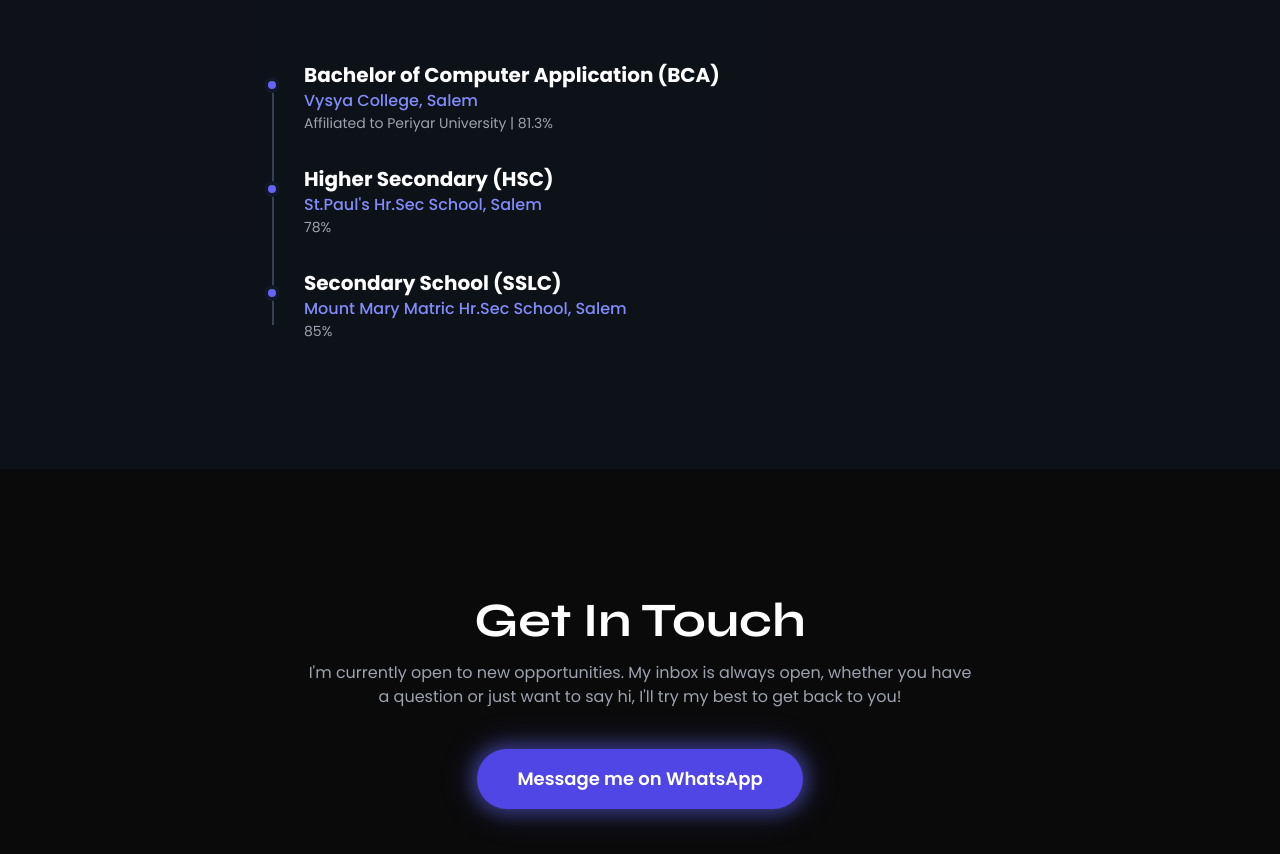
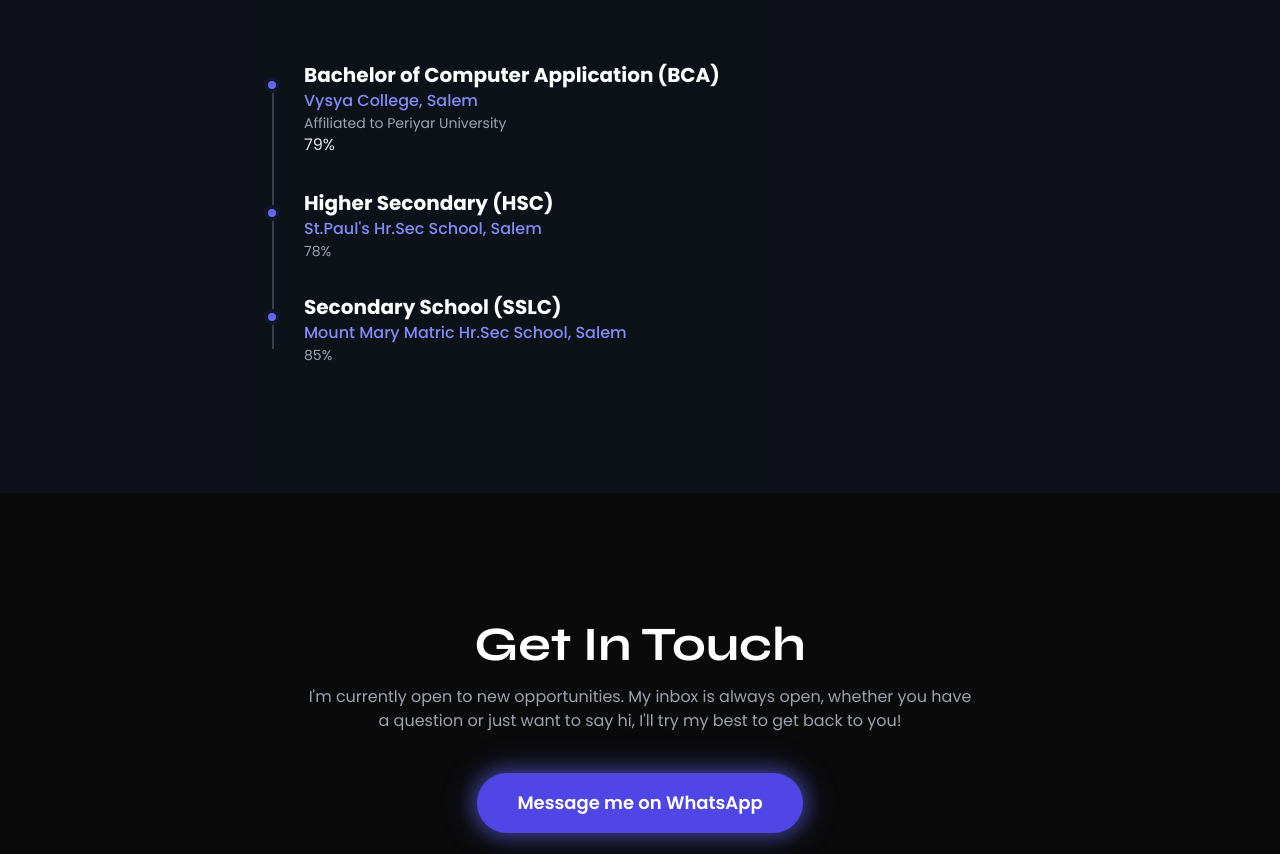
Before and after one commit to dhanushs005/dhanush-portfolio, a plain HTML site: page index.html in a window 1280 px wide. Shown: the part 2309-3163 px from the top of the page. Drawn offline with nearby package versions, Linux system fonts and the light colour scheme.

Commit message:
Update index.html

```diff
--- a/index.html
+++ b/index.html
@@ -191,7 +191,8 @@
                     <div class="absolute left-4 top-4 w-4 h-4 bg-indigo-500 rounded-full border-4 border-gray-900 -translate-x-1/2"></div>
                     <h3 class="text-xl font-bold text-white">Bachelor of Computer Application (BCA)</h3>
                     <p class="text-indigo-400 font-medium">Vysya College, Salem</p>
-                    <p class="text-gray-400 text-sm">Affiliated to Periyar University | 81.3%</p>
+                    <p class="text-gray-400 text-sm">Affiliated to Periyar University </p>
+                     <p lass="text-gray-400 text-sm">79%</p>
                 </div>
                 <div class="education-item gsap-reveal pl-12 relative">
                     <div class="absolute left-4 top-4 w-4 h-4 bg-indigo-500 rounded-full border-4 border-gray-900 -translate-x-1/2"></div>
```
